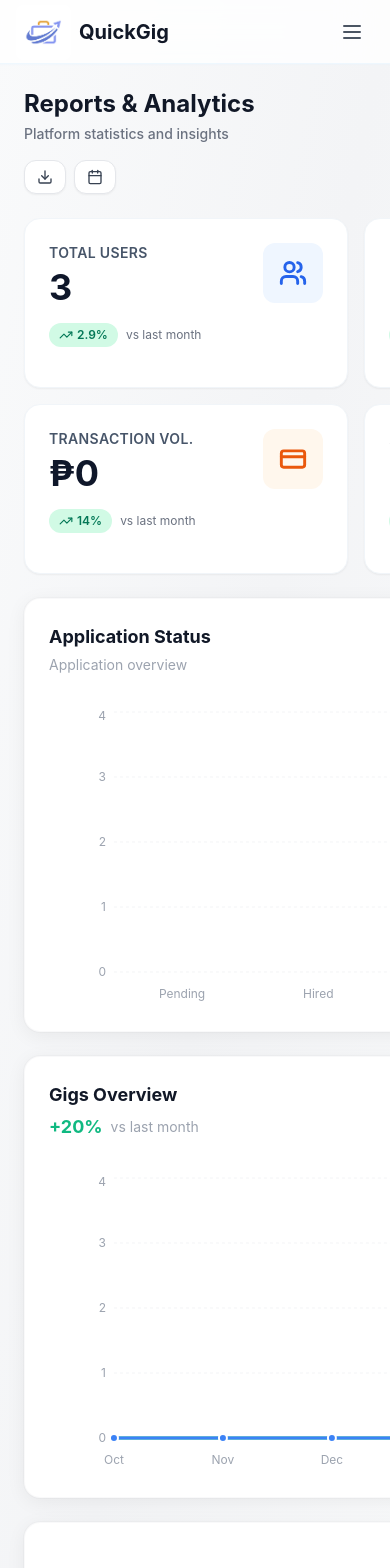
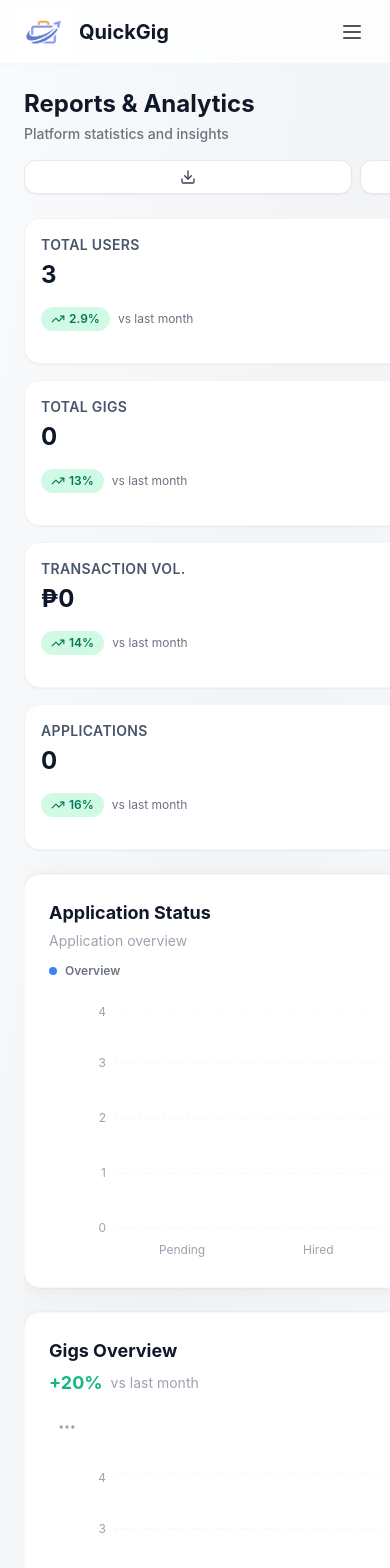
Before and after one commit to Style98k/Capstone, a React (Vite) app in the folder frontend/: page /admin/reports in a window 390 px wide. Shown: the top 1568 px of the page. Built offline with nearby package versions, Linux system fonts and the light colour scheme.

Commit message:
fix admin reports mobile view

```diff
--- a/frontend/src/components/Shared/StatCard.jsx
+++ b/frontend/src/components/Shared/StatCard.jsx
@@ -129,7 +129,7 @@
       onClick={onClick}
     >
       <div className={`
-        relative overflow-hidden rounded-2xl p-6
+        relative overflow-hidden rounded-2xl p-4 sm:p-6
         ${variant.cardClass}
         transition-all duration-300 ease-in-out
         cursor-pointer
@@ -149,7 +149,7 @@
                 {title}
               </p>
               <motion.p
-                className="text-4xl font-bold text-slate-900"
+                className="text-2xl sm:text-4xl font-bold text-slate-900 break-words"
                 initial={{ scale: 0.5, opacity: 0 }}
                 animate={{ scale: 1, opacity: 1 }}
                 transition={{ delay: delay * 0.1 + 0.2, duration: 0.4, type: "spring" }}
@@ -162,7 +162,7 @@
             {Icon && (
               <motion.div
                 className={`
-                  stat-icon p-4 rounded-xl
+                  stat-icon p-3 sm:p-4 rounded-xl shrink-0
                   ${variant.iconBg}
                   ${variant.iconShadow}
                   group-hover:scale-110 group-hover:rotate-3
@@ -170,7 +170,7 @@
                 `}
                 whileHover={{ scale: 1.15, rotate: 6 }}
               >
-                <Icon className={`w-7 h-7 ${variant.iconColor}`} strokeWidth={2.5} />
+                <Icon className={`w-5 h-5 sm:w-7 sm:h-7 ${variant.iconColor}`} strokeWidth={2.5} />
               </motion.div>
             )}
           </div>
--- a/frontend/src/layouts/AdminLayout.jsx
+++ b/frontend/src/layouts/AdminLayout.jsx
@@ -22,8 +22,8 @@
       <div className="absolute bottom-0 left-0 w-[400px] h-[400px] bg-gradient-to-tr from-blue-100/30 via-cyan-100/20 to-transparent rounded-full blur-3xl pointer-events-none" />
 
       <Sidebar navigation={navigation} />
-      <div className="md:pl-72 flex flex-col flex-1 relative">
-        <main className="flex-1 py-8 px-6 sm:px-8 lg:px-10 overflow-auto">
+      <div className="md:pl-72 flex flex-col flex-1 relative min-w-0">
+        <main className="flex-1 py-6 sm:py-8 px-4 sm:px-8 lg:px-10 overflow-x-hidden overflow-y-auto min-w-0">
           <Outlet />
         </main>
       </div>
--- a/frontend/src/pages/admin/Reports.jsx
+++ b/frontend/src/pages/admin/Reports.jsx
@@ -194,22 +194,22 @@
   }
 
   return (
-    <div className="space-y-6 animate-slide-up-fade">
+    <div className="space-y-6 animate-slide-up-fade overflow-x-hidden">
       {/* Header */}
       <div className="flex flex-col sm:flex-row justify-between items-start sm:items-center gap-4">
         <div>
           <h1 className="text-2xl sm:text-3xl font-bold text-gray-900 dark:text-white">Reports & Analytics</h1>
           <p className="text-gray-500 mt-1 font-medium text-sm">Platform statistics and insights</p>
         </div>
-        <div className="flex gap-2">
+        <div className="flex w-full sm:w-auto gap-2">
           <button
             onClick={handleExport}
-            className="flex items-center gap-2 px-3 py-2 bg-white border border-gray-200 text-gray-700 rounded-xl hover:bg-gray-50 transition-all text-sm font-semibold shadow-sm"
+            className="flex-1 sm:flex-none flex items-center justify-center gap-2 px-3 py-2 bg-white border border-gray-200 text-gray-700 rounded-xl hover:bg-gray-50 transition-all text-sm font-semibold shadow-sm"
           >
             <Download size={16} />
             <span className="hidden sm:inline">Export</span>
           </button>
-          <button className="flex items-center gap-2 px-3 py-2 bg-white border border-gray-200 text-gray-700 rounded-xl hover:bg-gray-50 transition-all text-sm font-semibold shadow-sm">
+          <button className="flex-1 sm:flex-none flex items-center justify-center gap-2 px-3 py-2 bg-white border border-gray-200 text-gray-700 rounded-xl hover:bg-gray-50 transition-all text-sm font-semibold shadow-sm">
             <Calendar size={16} />
             <span className="hidden sm:inline">{dateRange}</span>
           </button>
@@ -217,7 +217,7 @@
       </div>
 
       {/* Stats Cards */}
-      <div className="grid grid-cols-2 lg:grid-cols-4 gap-4">
+      <div className="grid grid-cols-1 sm:grid-cols-2 lg:grid-cols-4 gap-4">
         <StatCard
           title="Total Users"
           value={allUsers.length}
@@ -263,8 +263,8 @@
       {/* Charts Section */}
       <div className="grid grid-cols-1 lg:grid-cols-2 gap-6">
         {/* Bar Chart */}
-        <Card className="p-6">
-          <div className="flex justify-between items-center mb-8">
+        <Card className="p-4 sm:p-6">
+          <div className="flex flex-col sm:flex-row justify-between items-start sm:items-center gap-3 mb-6 sm:mb-8">
             <div>
               <h2 className="text-lg font-bold text-gray-900">Application Status</h2>
               <div className="text-gray-400 text-sm mt-1">Application overview</div>
@@ -276,7 +276,7 @@
               </div>
             </div>
           </div>
-          <div className="h-[300px] w-full">
+          <div className="h-[260px] sm:h-[300px] w-full">
             <ResponsiveContainer width="100%" height="100%">
               <BarChart data={applicationData} barSize={20}>
                 <CartesianGrid strokeDasharray="3 3" vertical={false} stroke="#f3f4f6" />
@@ -300,8 +300,8 @@
         </Card>
 
         {/* Line Chart */}
-        <Card className="p-6">
-          <div className="flex justify-between items-center mb-8">
+        <Card className="p-4 sm:p-6">
+          <div className="flex flex-col sm:flex-row justify-between items-start sm:items-center gap-3 mb-6 sm:mb-8">
             <div>
               <h2 className="text-lg font-bold text-gray-900">Gigs Overview</h2>
               <div className="flex items-center gap-2 mt-1">
@@ -313,7 +313,7 @@
               <MoreHorizontal size={20} className="text-gray-400" />
             </button>
           </div>
-          <div className="h-[300px] w-full">
+          <div className="h-[260px] sm:h-[300px] w-full">
             <ResponsiveContainer width="100%" height="100%">
               <LineChart data={gigData}>
                 <CartesianGrid strokeDasharray="3 3" vertical={false} stroke="#f3f4f6" />
```
